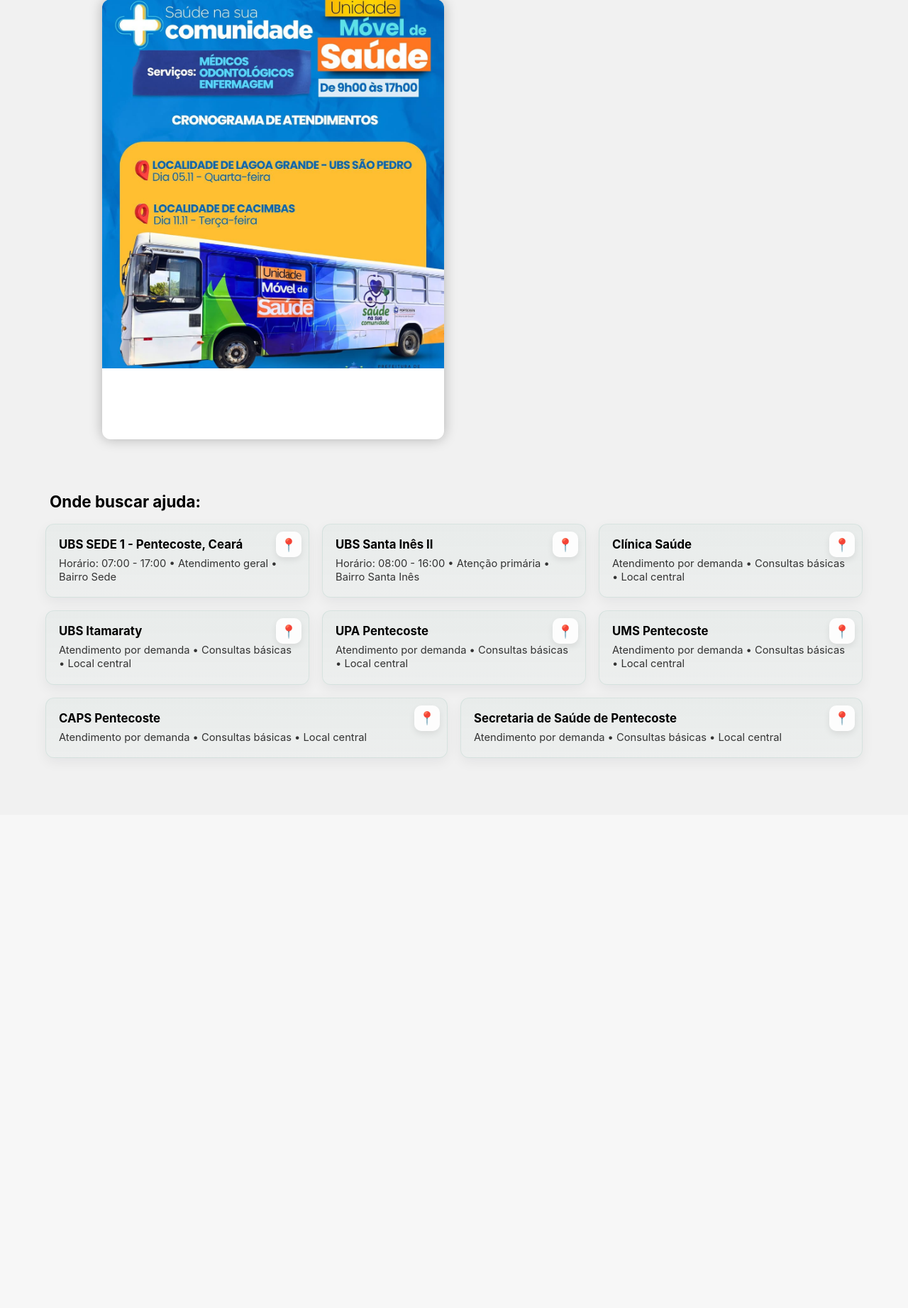
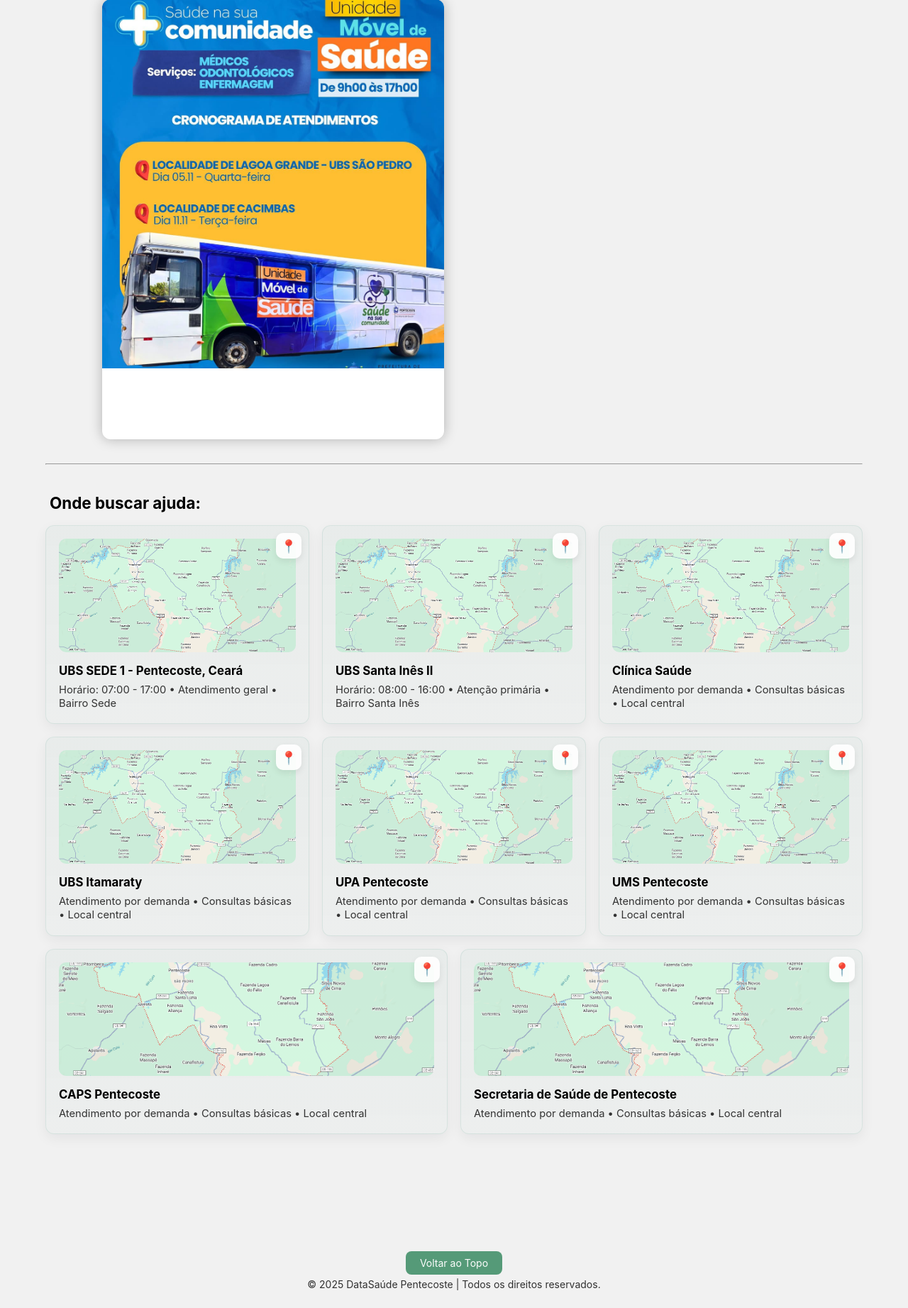
Before and after one commit to Eric-Sousadev/projeto-DataSaude-Pentecoste, a Flask app: page /campanhas in a window 1280 px wide. Shown: the part 1552-3395 px from the top of the page at 71% size. Before the commit the page ends 2700 px from the top, so only its background shows below. Run offline with Flask 3, Linux system fonts and the light colour scheme.

Commit message:
pequenas alterações estéticas

```diff
--- a/static/css/style.css
+++ b/static/css/style.css
@@ -1013,3 +1013,63 @@ table.tabela tr:hover {
     padding: 5px 10px;
   }
 }
+
+
+/* ============================
+   RODAPÉ PADRÃO
+============================= */
+.footer {
+    margin-top: 40px;
+    padding: 25px 10px;
+    text-align: center;
+    font-size: 14px;
+    opacity: 0.8;
+}
+
+.footer-buttons {
+    margin-top: 15px;
+}
+
+.footer-buttons a {
+    display: inline-block;
+    background: #2F855A;
+    color: white;
+    padding: 8px 20px;
+    margin: 5px;
+    border-radius: 8px;
+    font-size: 14px;
+    text-decoration: none;
+}
+
+.footer-buttons a:hover {
+    background: #276749;
+}
+
+/* Versão escura */
+body.dark-mode .footer-buttons a {
+    background: #6BE69C;
+    color: #0D0D0D;
+}
+body.dark-mode .footer-buttons a:hover {
+    background: #4BC178;
+}
+
+/* Ajuste para cards manterem padrão nos dois modos */
+.card, .tabela, table {
+    background-color: inherit;
+}
+#toggleMode {
+    background: none;
+    border: none;
+    color: inherit;
+    font-size: 20px;
+    cursor: pointer;
+}
+.help-map-img {
+    width: 100%;
+    height: 160px;
+    object-fit: cover;
+    border-radius: 10px;
+    margin-bottom: 12px;
+    opacity: 0.95;
+}
--- a/templates/base.html
+++ b/templates/base.html
@@ -7,7 +7,7 @@
     <script defer src="{{ url_for('static', filename='js/script.js') }}"></script>
 </head>
 
-<body>
+<body id="top">
 
     {% if not landing %}
     <nav class="navbar">
@@ -16,7 +16,8 @@
                  alt="Bandeira de Pentecoste"
                  style="width: 42px; height: 48px;">
         </div>
-        <div class="nav-logo">DataSaúde |Pentecoste</div>
+
+        <div class="nav-logo">DataSaúde | Pentecoste</div>
 
         <ul class="nav-links">
             <li><a href="/home">Dashboard</a></li>
@@ -33,5 +34,17 @@
         {% block content %}{% endblock %}
     </main>
 
+    <!-- ========================= -->
+    <!--         RODAPÉ FINAL      -->
+    <!-- ========================= -->
+
+    <footer class="footer">
+        <div class="footer-buttons">
+            <a href="#top" class="footer-btn">Voltar ao Topo</a>
+        </div>
+
+        <p class="footer-text">© 2025 DataSaúde Pentecoste | Todos os direitos reservados.</p>
+    </footer>
+
 </body>
 </html>
--- a/templates/campanhas.html
+++ b/templates/campanhas.html
@@ -69,20 +69,32 @@
         </div>
     </a>
 </div>
+<hr>
 <!-- Seção: Onde buscar ajuda -->
 <section class="help-section">
     <h2 class="help-title">Onde buscar ajuda:</h2>
 
     <div class="help-cards">
+
+        <!-- CARD 1 -->
         <a class="help-card" href="https://maps.app.goo.gl/egbMwNYDwH8t9QUb7" target="_blank" rel="noopener noreferrer">
+
+            <!-- IMAGEM GENÉRICA DO MAPS -->
+            <img class="help-map-img" src="\static\images\imgSite\mapaPentecoste.png" alt="Mapa genérico">
+
             <span class="help-card-icon" aria-hidden="true">📍</span>
+
             <div class="help-card-content">
                 <div class="help-card-title">UBS SEDE 1 - Pentecoste, Ceará</div>
                 <div class="help-card-desc">Horário: 07:00 - 17:00 • Atendimento geral • Bairro Sede</div>
             </div>
         </a>
 
+        <!-- CARD 2 -->
         <a class="help-card" href="https://maps.app.goo.gl/QnYw4cgYNn612pPs9" target="_blank" rel="noopener noreferrer">
+
+            <img class="help-map-img" src="\static\images\imgSite\mapaPentecoste.png" alt="Mapa genérico">
+
             <span class="help-card-icon" aria-hidden="true">📍</span>
             <div class="help-card-content">
                 <div class="help-card-title">UBS Santa Inês II</div>
@@ -90,48 +102,78 @@
             </div>
         </a>
 
+        <!-- CARD 3 -->
         <a class="help-card" href="https://maps.app.goo.gl/weMquaXv9b6U6ZLx9" target="_blank" rel="noopener noreferrer">
+
+            <img class="help-map-img" src="\static\images\imgSite\mapaPentecoste.png" alt="Mapa genérico">
+
             <span class="help-card-icon" aria-hidden="true">📍</span>
             <div class="help-card-content">
                 <div class="help-card-title">Clínica Saúde</div>
                 <div class="help-card-desc">Atendimento por demanda • Consultas básicas • Local central</div>
             </div>
         </a>
+
+        <!-- CARD 4 -->
         <a class="help-card" href="https://maps.app.goo.gl/e36cn4SgNLMJpBMx6" target="_blank" rel="noopener noreferrer">
+
+            <img class="help-map-img" src="\static\images\imgSite\mapaPentecoste.png" alt="Mapa genérico">
+
             <span class="help-card-icon" aria-hidden="true">📍</span>
             <div class="help-card-content">
                 <div class="help-card-title">UBS Itamaraty</div>
                 <div class="help-card-desc">Atendimento por demanda • Consultas básicas • Local central</div>
             </div>
         </a>
+
+        <!-- CARD 5 -->
         <a class="help-card" href="https://maps.app.goo.gl/xvJx4HKpk2DTnYhWA" target="_blank" rel="noopener noreferrer">
+
+            <img class="help-map-img" src="\static\images\imgSite\mapaPentecoste.png" alt="Mapa genérico">
+
             <span class="help-card-icon" aria-hidden="true">📍</span>
             <div class="help-card-content">
                 <div class="help-card-title">UPA Pentecoste</div>
                 <div class="help-card-desc">Atendimento por demanda • Consultas básicas • Local central</div>
             </div>
         </a>
+
+        <!-- CARD 6 -->
         <a class="help-card" href="https://maps.app.goo.gl/EKeeM3SqEZw2SV5a6" target="_blank" rel="noopener noreferrer">
+
+            <img class="help-map-img" src="\static\images\imgSite\mapaPentecoste.png" alt="Mapa genérico">
+
             <span class="help-card-icon" aria-hidden="true">📍</span>
             <div class="help-card-content">
                 <div class="help-card-title">UMS Pentecoste</div>
                 <div class="help-card-desc">Atendimento por demanda • Consultas básicas • Local central</div>
             </div>
         </a>
+
+        <!-- CARD 7 -->
         <a class="help-card" href="https://maps.app.goo.gl/LYY9yMH5wwSQRwjh8" target="_blank" rel="noopener noreferrer">
+
+            <img class="help-map-img" src="\static\images\imgSite\mapaPentecoste.png" alt="Mapa genérico">
+
             <span class="help-card-icon" aria-hidden="true">📍</span>
             <div class="help-card-content">
                 <div class="help-card-title">CAPS Pentecoste</div>
                 <div class="help-card-desc">Atendimento por demanda • Consultas básicas • Local central</div>
             </div>
         </a>
+
+        <!-- CARD 8 -->
         <a class="help-card" href="https://maps.app.goo.gl/oxzzZ2x3T3APSRhZ9" target="_blank" rel="noopener noreferrer">
+
+            <img class="help-map-img" src="\static\images\imgSite\mapaPentecoste.png" alt="Mapa genérico">
+
             <span class="help-card-icon" aria-hidden="true">📍</span>
             <div class="help-card-content">
                 <div class="help-card-title">Secretaria de Saúde de Pentecoste</div>
                 <div class="help-card-desc">Atendimento por demanda • Consultas básicas • Local central</div>
             </div>
         </a>
+
     </div>
 </section>
 
--- a/templates/sobre.html
+++ b/templates/sobre.html
@@ -9,6 +9,7 @@
 
 <p class="text-align">O DataSaúde nasceu com o objetivo de transformar dados de saúde pública em informação útil, acessível e visual.
 O foco é apoiar decisões, identificar riscos epidemiológicos e facilitar o acompanhamento de casos de arboviroses, internações, mortalidade e outros indicadores essenciais para Pentecoste.</p><br>
+<hr>
 <h2 class="section-title">Funcionalidades Principais</h2>
 <ul class="about-list">
     <li><strong>Dashboard Interativo:</strong> Visualize dados epidemiológicos através de gráficos dinâmicos e mapas interativos.</li>
@@ -91,7 +92,7 @@ O foco é apoiar decisões, identificar riscos epidemiológicos e facilitar o ac
         </a>
     </div>
 </div>
-
+<hr>
 <br>
 <p class="text-center">
 Este sistema foi desenvolvido para auxiliar na análise das doenças recorrentes de Pentecoste,
```
Also changed, not shown: static/images/imgSite/mapaPentecoste.png (added). Lines whose indentation alone changed are shown as unchanged.
